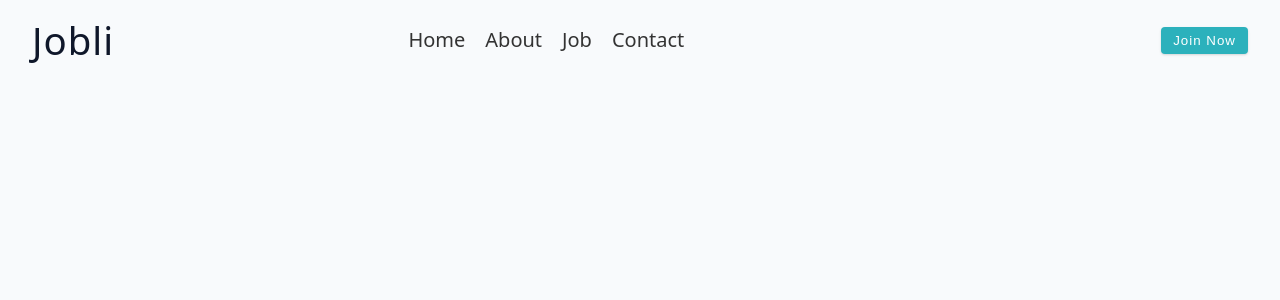
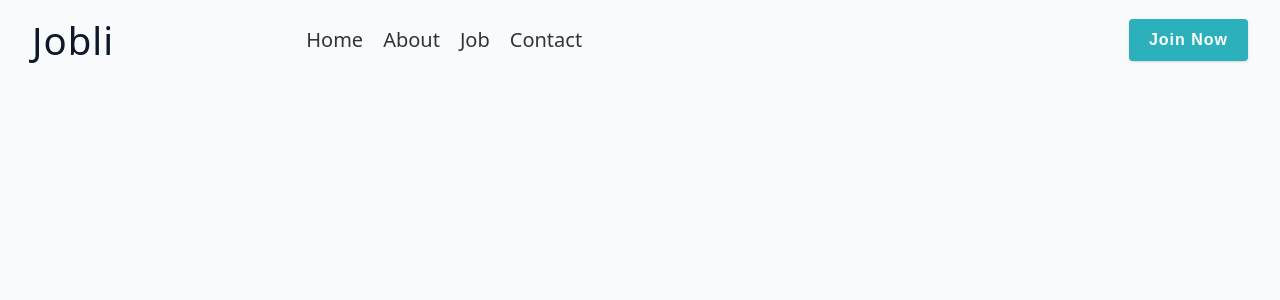
Before and after one commit to Jon-Felipe/jobli, a React (Vite) app in the folder client/: page / in a window 1280 px wide. Shown: the top 300 px of the page. Built offline with nearby package versions, Linux system fonts and the light colour scheme.

Commit message:
nav button styling and header width styling

```diff
--- a/client/src/components/Navbar.tsx
+++ b/client/src/components/Navbar.tsx
@@ -20,7 +20,7 @@ function Navbar({}: Props) {
           <a href='#'>Contact</a>
         </li>
       </ul>
-      <button type='button' className='btn'>
+      <button type='button' className='btn nav-btn'>
         Join Now
       </button>
     </Wrapper>
@@ -40,8 +40,13 @@ const Wrapper = styled.nav`
   .nav-links {
     display: none;
   }
+  .nav-btn {
+    padding: 0.75rem 1.25rem;
+    font-size: 1rem;
+    font-weight: bold;
+  }
   @media (min-width: 1024px) {
-    grid-template-columns: 1fr 2fr auto;
+    grid-template-columns: 1fr 3fr auto;
     .nav-links {
       display: flex;
       align-items: center;
```
